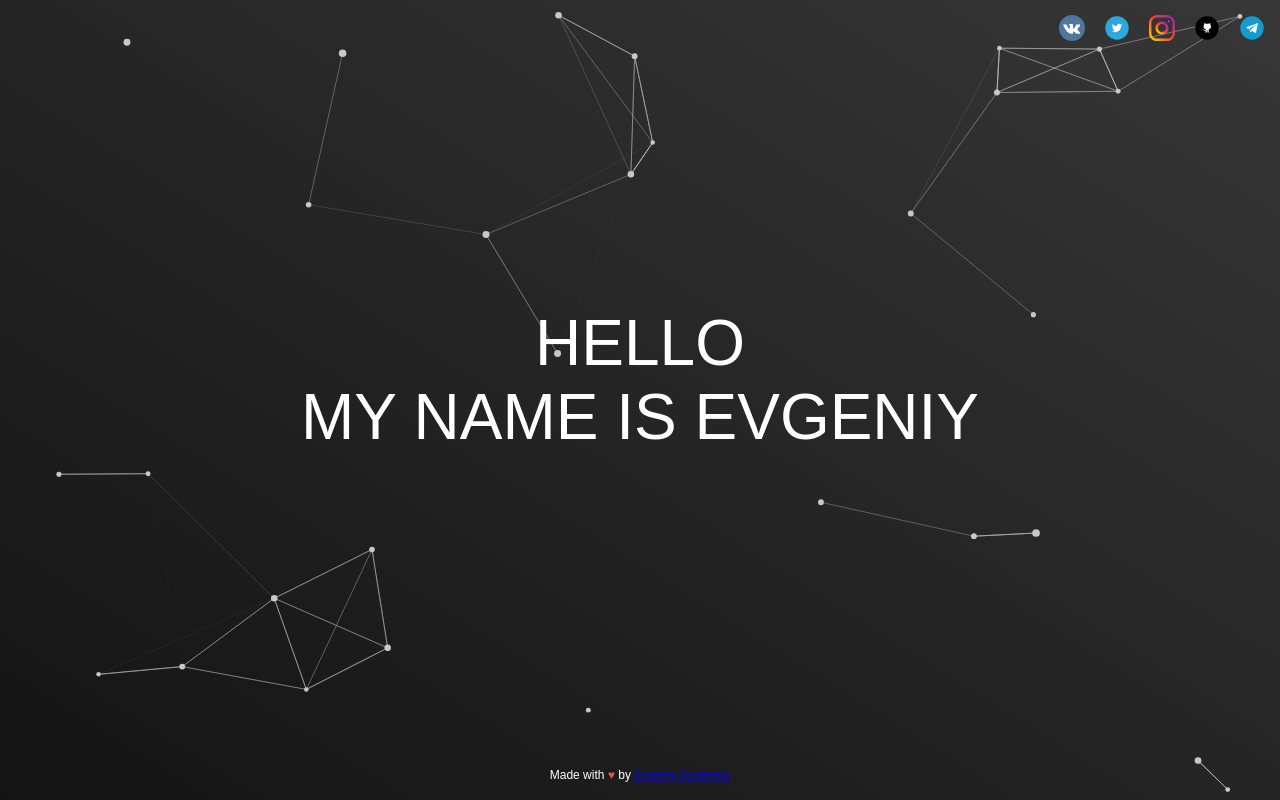
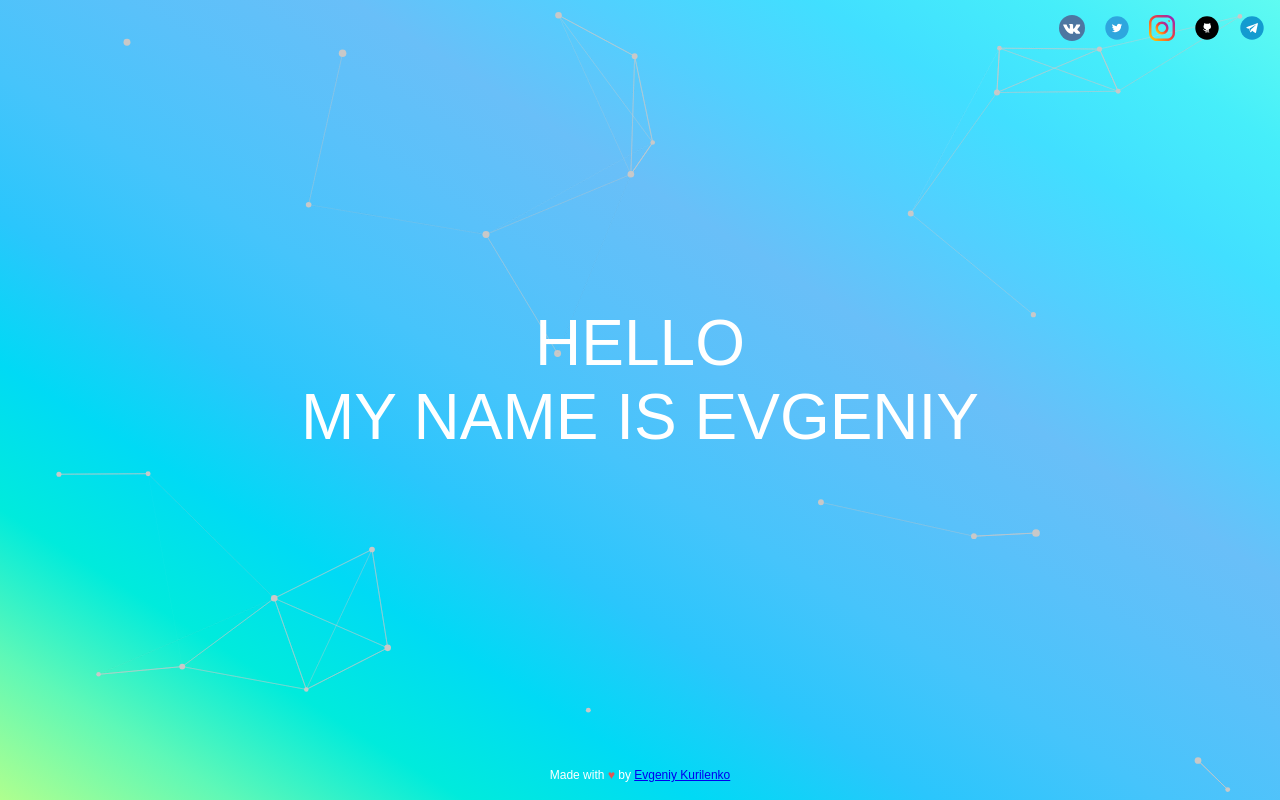
Before and after one commit to emkurilenko/psu--business-card, a plain HTML site: page index.html in a window 1280 px wide. Drawn offline with Linux system fonts and the light colour scheme.

Commit message:
change body color

```diff
--- a/style/style.css
+++ b/style/style.css
@@ -5,9 +5,7 @@
 }
 
 body {
-    background-image: linear-gradient(to right top, #141414, #1c1c1c, #252525, #2e2e2e, #373737);
-    background-attachment: fixed;
-    background-repeat: no-repeat;
+    background-image: linear-gradient(to right top, #afff8e, #5ef8b7, #00ebdc, #00daf5, #2ac6fc, #46c4fb, #59c1fa, #69bff8, #52cffe, #41dfff, #46eefa, #5ffbf1);    background-repeat: no-repeat;
 	margin: 0rem;
 	min-height: 100vh;
 	font-family: Futura, sans-serif;
```
